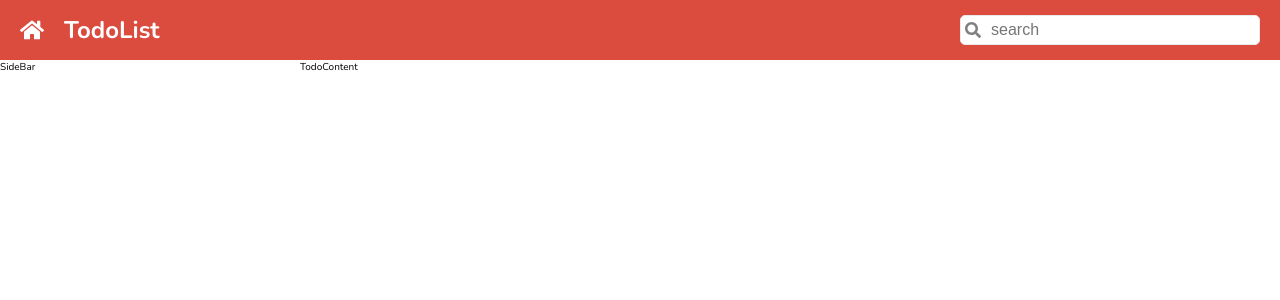
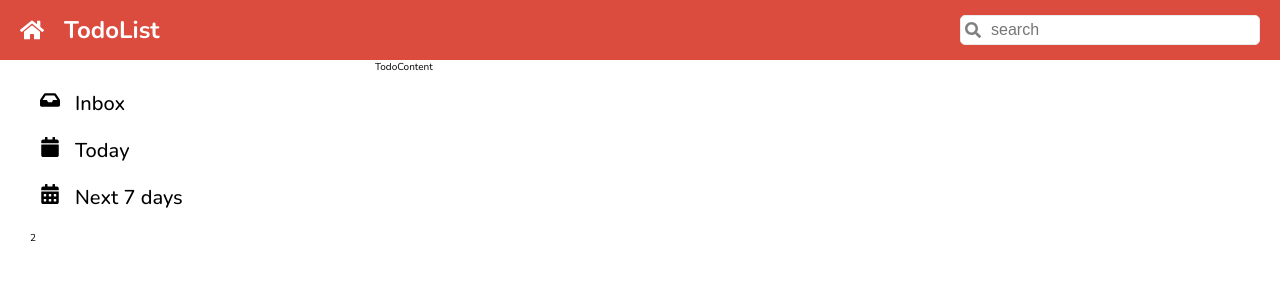
Before and after one commit to PeakpoonPK/CC15-todolist-peakpoon, a React (Create React App) app: page / in a window 1280 px wide. Shown: the top 300 px of the page. Built offline with nearby package versions, Linux system fonts and the light colour scheme.

Commit message:
my-sidebar-list1

```diff
--- a/src/App/App.js
+++ b/src/App/App.js
@@ -1,13 +1,34 @@
 import './App.scss';
 import { FaHome } from 'react-icons/fa';
 import Header from '../Components/Header.jsx';
+import { FaInbox, FaCalendar, FaCalendarAlt, FaChevronDown } from 'react-icons/fa';
 
 function App() {
   return (
     <div className='todo'>
       <div className="todo__header">
         <Header /></div>
-      <div className="todo__sidebar">SideBar</div>
+      <div className="todo__sidebar">
+        <aside className='sidebar'>
+          <section className='sidebar__category'>
+            <ul class='list'>
+              <li className='list__item'>
+                <FaInbox className='list__item__icon' />
+                <p className='list__item__text'>Inbox</p>
+              </li>
+              <li className='list__item'>
+                <FaCalendar className='list__item__icon' />
+                <p className='list__item__text'>Today</p>
+              </li>
+              <li className='list__item'>
+                <FaCalendarAlt className='list__item__icon' />
+                <p className='list__item__text'>Next 7 days</p>
+              </li>
+            </ul>
+          </section>
+          <section className='sidebar__category'>2</section>
+        </aside>
+      </div>
       <div className="todo__content">TodoContent</div>
     </div>
   );
--- a/src/App/App.scss
+++ b/src/App/App.scss
@@ -1,6 +1,7 @@
 $header-height: 60px;
 $sidebar-width: 300px;
 @import "../index.scss";
+
 
 .todo {
     display: grid;
@@ -39,3 +40,38 @@
         // background-color: blue;
     }
 }
+
+.sidebar {
+    display: flex;
+    flex-direction: column;
+    gap: 10px;
+    padding: 20px 30px;
+    height: calc(100vh - $header-height);
+}
+
+li {
+    list-style: none;
+}
+
+.list {
+    display: flex;
+    flex-direction: column;
+
+    &__item {
+        display: flex;
+        gap: 15px;
+        font-size: 2rem;
+        padding: 10px;
+        cursor: pointer;
+        border-radius: 4px;
+        align-items: baseline;
+
+        &:hover {
+            background-color: $grey-light;
+        }
+
+        &__text {
+            font-weight: 500;
+        }
+    }
+}
--- a/src/index.scss
+++ b/src/index.scss
@@ -6,7 +6,7 @@
 $grey-dark: #808080;
 $white: #fff;
 $header-height: 60px;
-$sidebar-width: 300px;
+$sidebar-width: 375px;
 
 // GlOBAL RESET
 
```
